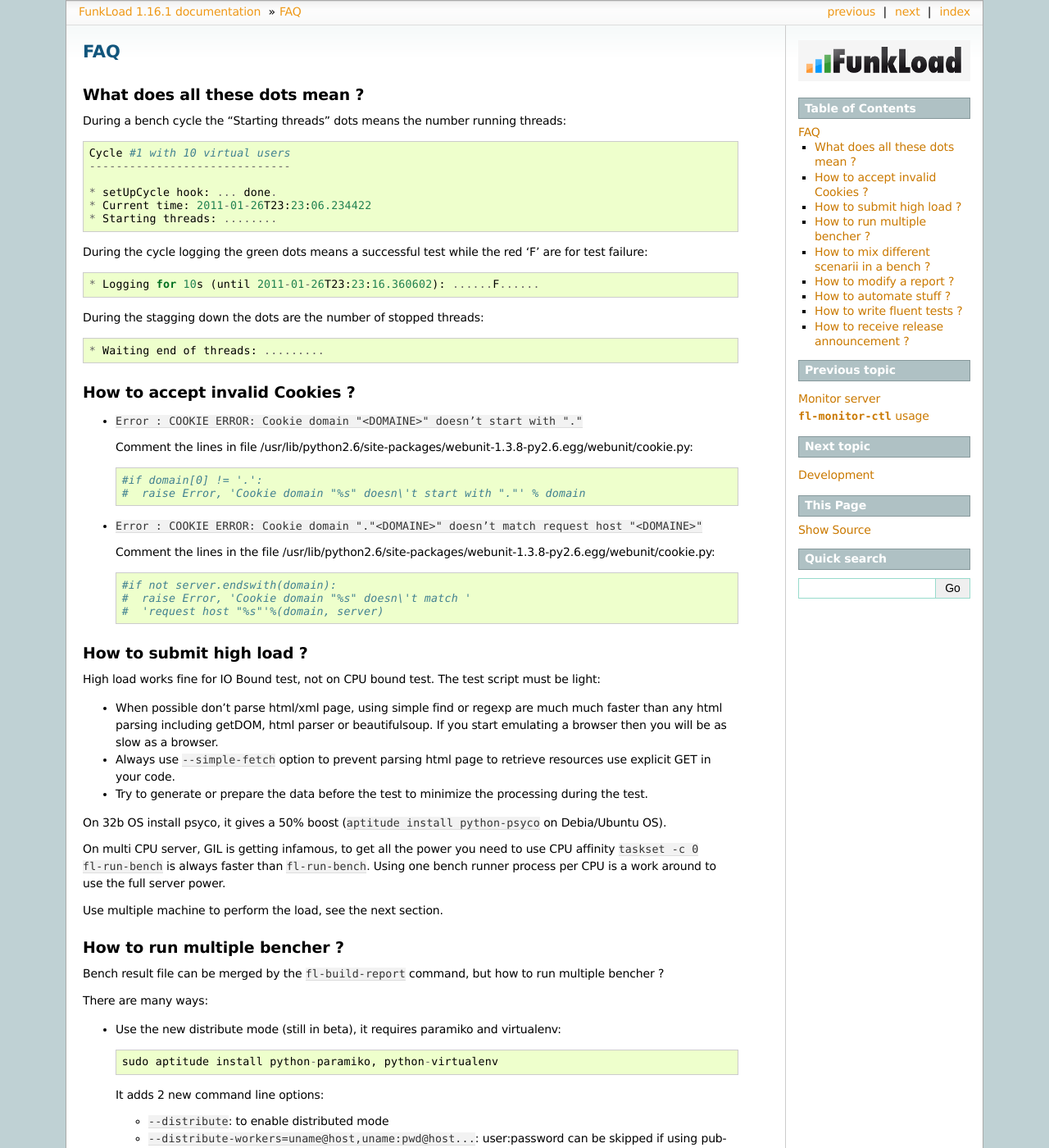
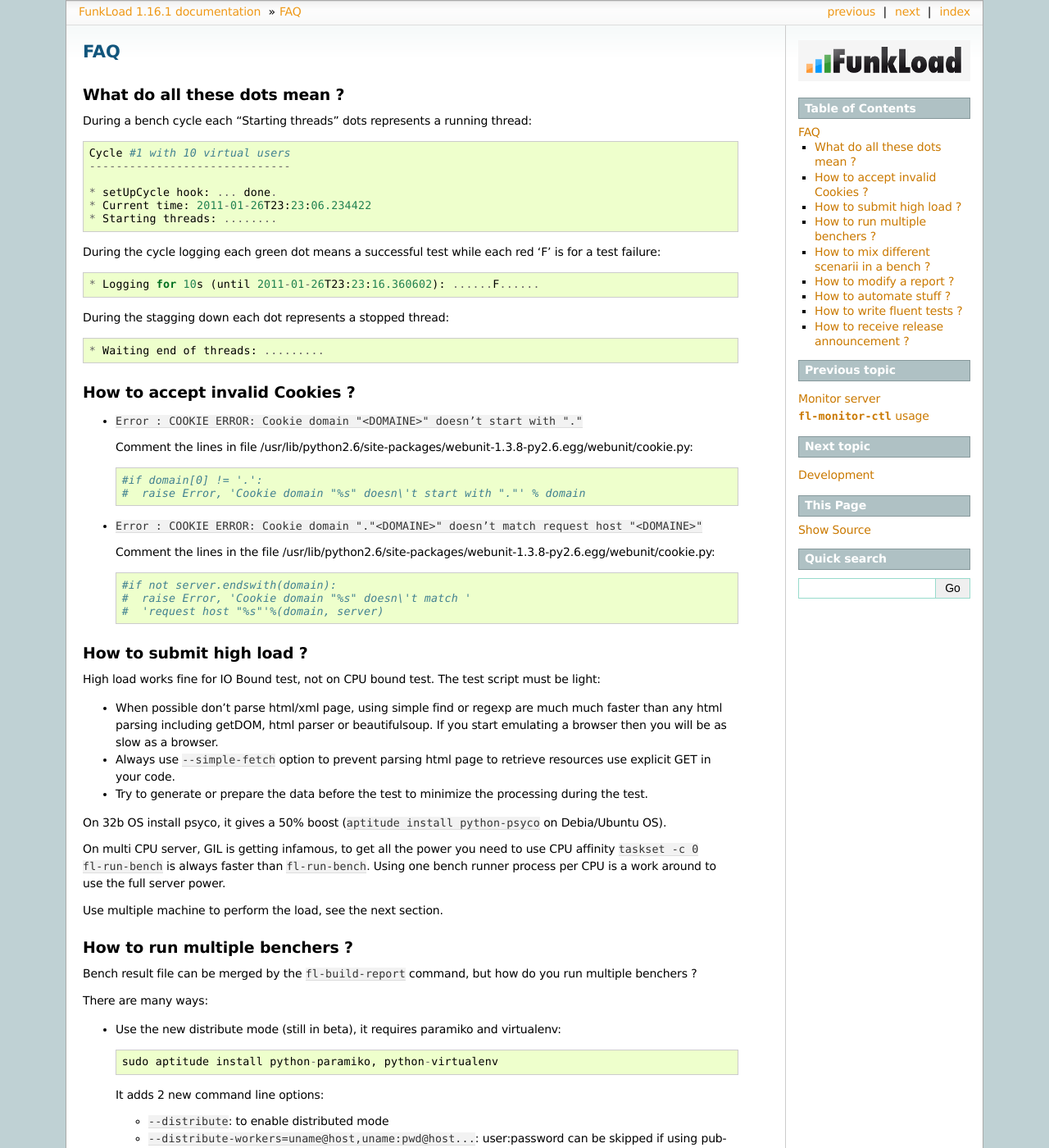
Before and after one commit to nuxeo/FunkLoad, a Sphinx documentation site: the page built from doc/source/faq.rst, in a window 1280 px wide and 1400 px high. Shown: the whole window at 82% size. Built offline with Sphinx 7.4.7, drawn with Linux system fonts in a browser that asks for light colours.

Commit message:
Small grammatical improvements.

```diff
--- a/doc/source/faq.rst
+++ b/doc/source/faq.rst
@@ -1,11 +1,11 @@
 FAQ
 ====
 
-What does all these dots mean ?
+What do all these dots mean ?
 -------------------------------
 
-During a bench cycle the "Starting threads" dots means the number
-running threads::
+During a bench cycle each "Starting threads" dots represents a
+running thread::
 
   Cycle #1 with 10 virtual users
   ------------------------------
@@ -14,13 +14,13 @@
   * Current time: 2011-01-26T23:23:06.234422
   * Starting threads: ........
 
-During the cycle logging the green dots means a successful test while
-the red 'F' are for test failure::
+During the cycle logging each green dot means a successful test while
+each red 'F' is for a test failure::
 
   * Logging for 10s (until 2011-01-26T23:23:16.360602): ......F......
 
 
-During the stagging down the dots are the number of stopped threads::
+During the stagging down each dot represents a stopped thread::
 
   * Waiting end of threads: .........
 
@@ -73,11 +73,11 @@
 Use multiple machine to perform the load, see the next section.
 
 
-How to run multiple bencher ?
+How to run multiple benchers ?
 -------------------------------
 
 Bench result file can be merged by the ``fl-build-report`` command,
-but how to run multiple bencher ?
+but how do you run multiple benchers ?
 
 There are many ways:
 
```
